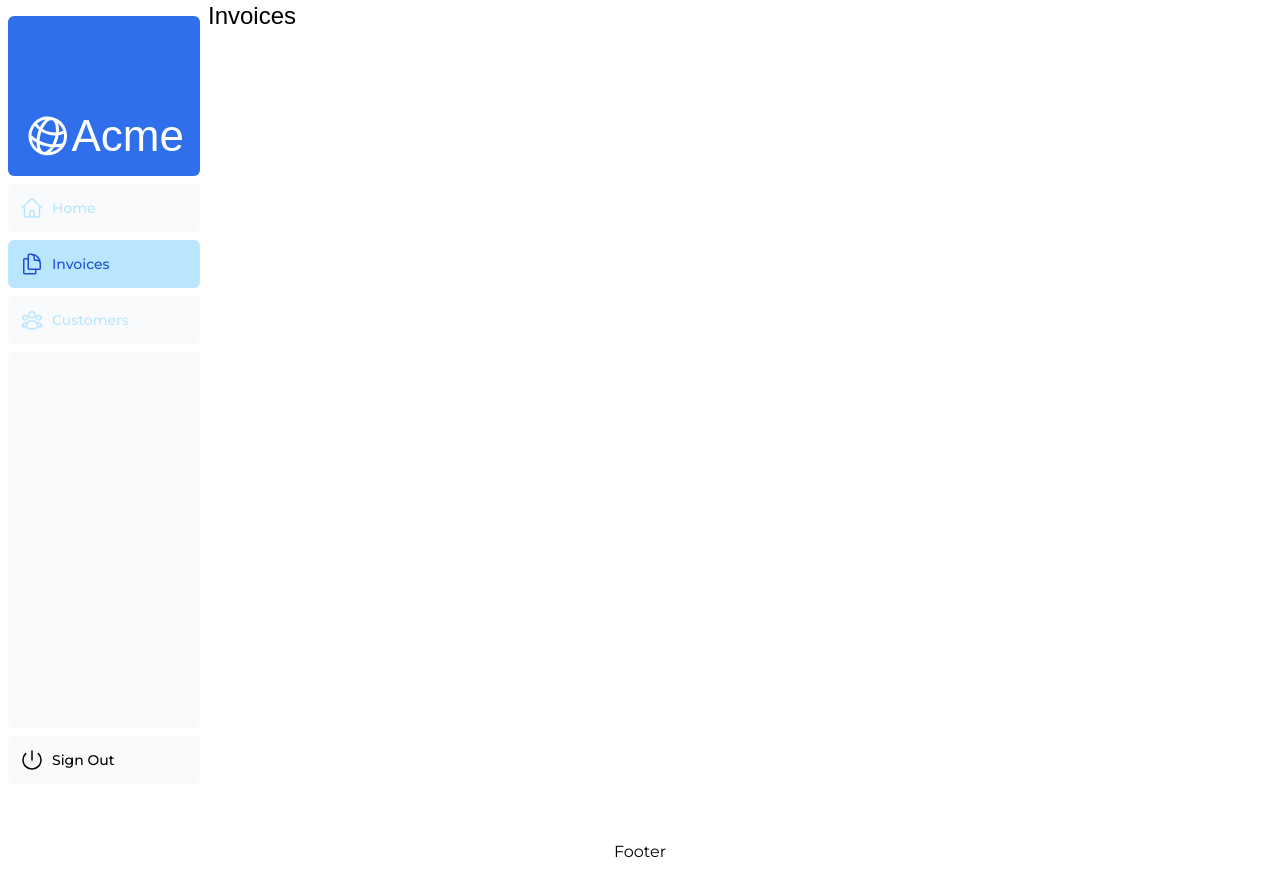
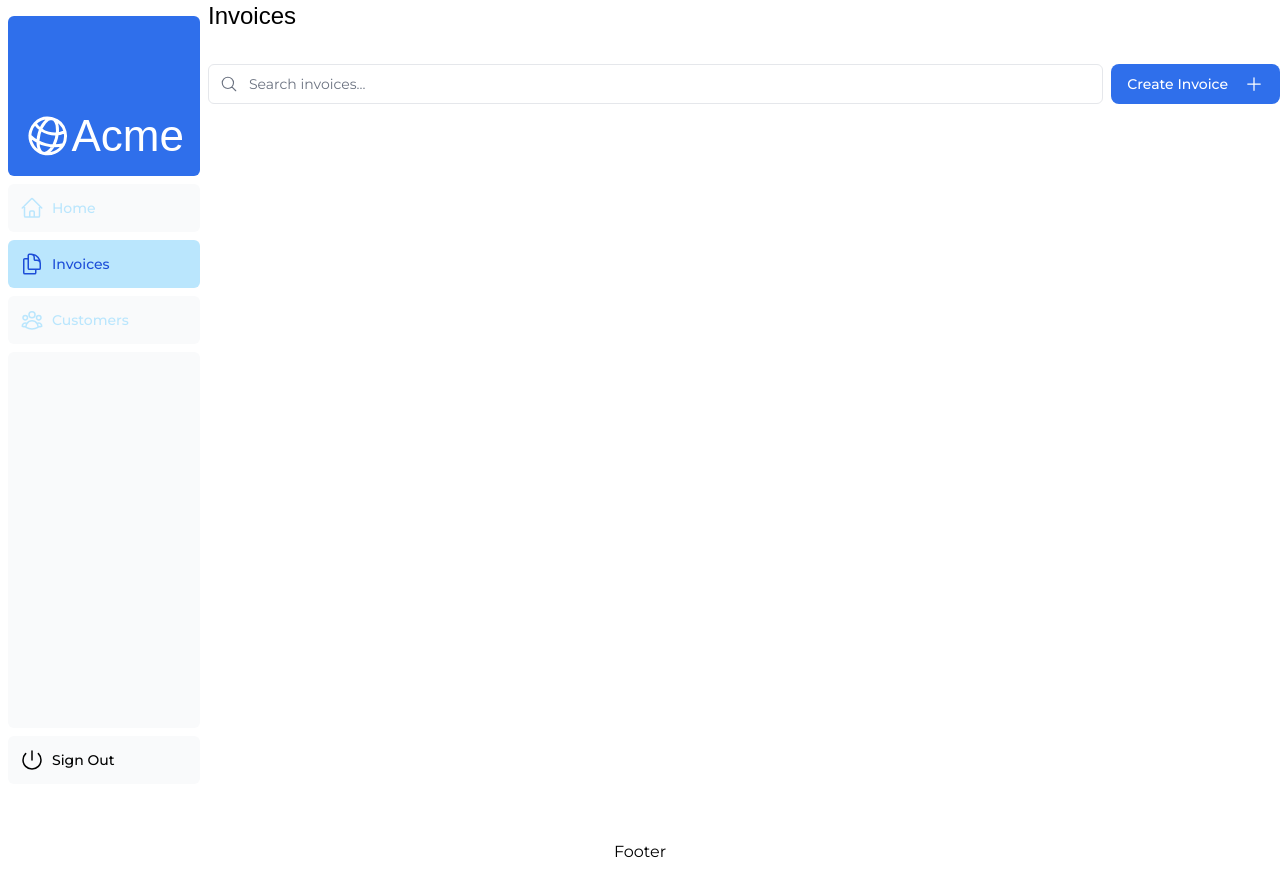
Before and after one commit to LuisArielRetanaHernadez/next_acme, a Next.js app: page /dashboard/invoices in a window 1280 px wide. Shown: the top 896 px of the page. Built offline with nearby package versions, Linux system fonts and the light colour scheme; a web font is replaced by a local one.

Commit message:
agregando el componente 'Search' y el 'CreateInvoice'

```diff
--- a/app/dashboard/invoices/page.tsx
+++ b/app/dashboard/invoices/page.tsx
@@ -1,4 +1,6 @@
 import { lusitana } from "@/app/ui/fonts";
+import { CreateInvoice } from "@/app/ui/invoices/buttons";
+import Search from "@/app/ui/search";
 
 export default function Page() {
   return (
@@ -6,6 +8,11 @@ export default function Page() {
       <div className="flex w-full items-center justify-between">
         <h1 className={`${lusitana.className} text-2xl`}>Invoices</h1>
       </div>
+
+      <div className="mt-4 flex items-center justify-between gap-2 md:mt-8">
+        <Search placeholder="Search invoices..."/>
+        <CreateInvoice />
+      </div>
     </div>
   )
 
```
